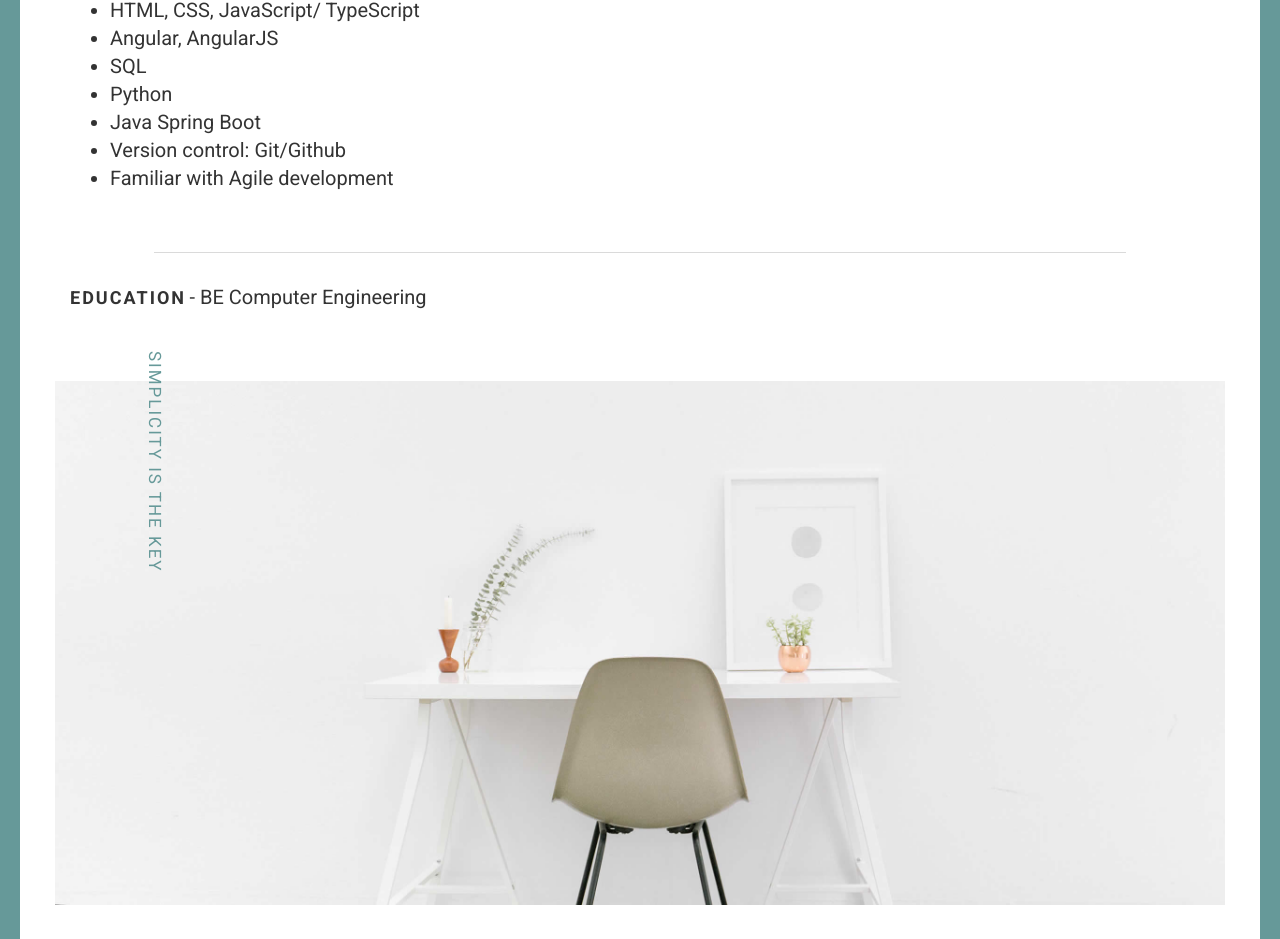
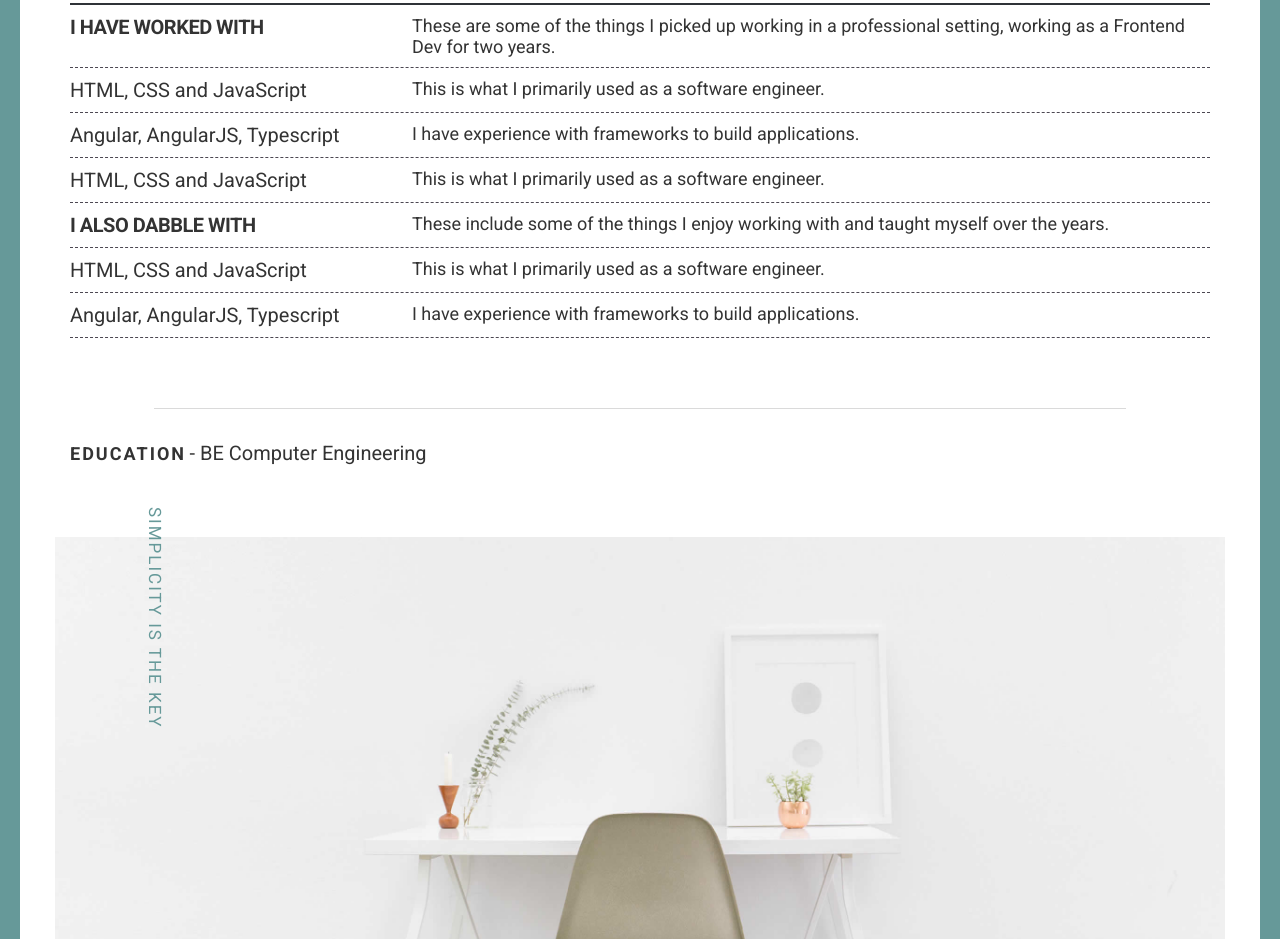
Before and after one commit to schubert-da/schubert-portfolio, a website: page index.html in a window 1280 px wide. Shown: the part 595-1534 px from the top of the page. Drawn offline with Linux system fonts and the light colour scheme; files whose address does not match are found by name.

Commit message:
created sass structure, skills section

```diff
--- a/index.html
+++ b/index.html
@@ -9,7 +9,8 @@
     <!-- Bootstrap  -->
     <link rel="stylesheet" href="styles/css/bootstrap.min.css">
     <!-- Main css  -->
-    <link rel="stylesheet" href="styles/css/main.css">
+    <!-- <link rel="stylesheet" href="styles/css/main.css"> -->
+    <link rel="stylesheet" href="styles/sass/main.css">
     <!-- Animate css -->
     <link rel="stylesheet" href="styles/css/animate.css">
     <!-- Google fonts -->
@@ -71,19 +72,37 @@
         </div>
     </div>
 
-
     <div class="container">
         <div class="skills-section">
-            <div class="text-home wow"><strong>Skills</strong></div>
-            <ul>
-                <li class="text-home-small">HTML, CSS, JavaScript/ TypeScript</li>
-                <li class="text-home-small">Angular, AngularJS</li>
-                <li class="text-home-small">SQL</li>
-                <li class="text-home-small">Python</li>
-                <li class="text-home-small">Java Spring Boot</li>
-                <li class="text-home-small">Version control: Git/Github</li>
-                <li class="text-home-small">Familiar with Agile development</li>
-            </ul>
+            <div class="text-home section-header"><strong>Skills</strong></div>
+            <div class="skill-group">
+                    <div class="skill-group-header">I have worked with</div>
+                    <div class="skill-group-desc">These are some of the things I picked up working in a professional setting, working as a Frontend Dev for two years.</div>
+            </div>
+            <div class="skill-group">
+                    <div class="skill-group-name">HTML, CSS and JavaScript</div>
+                    <div class="skill-group-desc">This is what I primarily used as a software engineer.</div>
+            </div>
+            <div class="skill-group">
+                    <div class="skill-group-name">Angular, AngularJS, Typescript</div>
+                    <div class="skill-group-desc">I have experience with frameworks to build applications.</div>
+            </div>
+            <div class="skill-group">
+                    <div class="skill-group-name">HTML, CSS and JavaScript</div>
+                    <div class="skill-group-desc">This is what I primarily used as a software engineer.</div>
+            </div>
+             <div class="skill-group">
+                    <div class="skill-group-header">I also dabble with</div>
+                    <div class="skill-group-desc">These include some of the things I enjoy working with and taught myself over the years.</div>
+            </div>
+            <div class="skill-group">
+                    <div class="skill-group-name">HTML, CSS and JavaScript</div>
+                    <div class="skill-group-desc">This is what I primarily used as a software engineer.</div>
+            </div>
+            <div class="skill-group">
+                    <div class="skill-group-name">Angular, AngularJS, Typescript</div>
+                    <div class="skill-group-desc">I have experience with frameworks to build applications.</div>
+            </div>
         </div>
     </div>
 
--- a/package.json
+++ b/package.json
@@ -7,8 +7,5 @@
     "compile:sass": "node-sass styles/sass/main.scss styles/css/main.css -w"
   },
   "author": "schubert-da",
-  "license": "ISC",
-  "devDependencies": {
-    "node-sass": "^7.0.1"
-  }
+  "license": "ISC"
 }
--- a/styles/sass/base/_common.scss
+++ b/styles/sass/base/_common.scss
@@ -68,7 +68,8 @@ h6 {
     font-size: 1.8rem;
     font-weight: 700;
     line-height: 1.4;
-    padding-bottom: 2rem;
+    padding-bottom: 1rem;
+    margin-bottom: 1rem;
     letter-spacing: 2px;
     text-transform: uppercase;
 }
--- a/styles/sass/pages/_home.scss
+++ b/styles/sass/pages/_home.scss
@@ -216,3 +216,75 @@ figure.effect-julia:hover p {
     -webkit-transform: translate3d(0, 0, 0);
     transform: translate3d(0, 0, 0);
 }
+
+
+.skills-section{
+    display: flex;
+    flex-direction: column;
+
+    .section-header{
+        font-size: 3rem;
+        border-bottom: 2px solid #2f3238;
+
+    }
+
+    .skill-group{
+        display: flex;
+        flex-direction: row;
+        align-items: flex-start;
+        margin-bottom: 10px;
+        padding-bottom: 10px;
+        border-bottom: 1px dashed #4c4752;
+
+        .skill-group-header{
+            text-transform: uppercase;
+            letter-spacing: -0.5px;
+            // padding-top: 1rem;
+
+            width: 30%;
+            font-size: 2rem;
+            font-weight: 600;
+        }
+
+        .skill-group-name{
+            width: 30%;
+            font-size: 2rem;
+        }
+
+        .skill-group-desc{
+            font-size: 1.8rem;
+            width: 70%;
+        }
+    }
+}
+
+
+// RESPONSIVE - MOBILE
+@media (max-width: 480px){
+    .skills-section{
+
+        .section-header{
+            font-size: 2.5rem;
+        }
+
+        .skill-group{
+
+            .skill-group-header{
+                width: 40%;
+                font-size: 1.6rem;
+                font-weight: 600;
+            }
+
+            .skill-group-name{
+                width: 40%;
+                font-size: 1.6rem;
+            }
+
+            .skill-group-desc{
+                font-size: 1.4rem;
+                width: 60%;
+            }
+        }
+    }
+
+}
```
Also changed, not shown: styles/sass/main.css (added), 2 other files.
